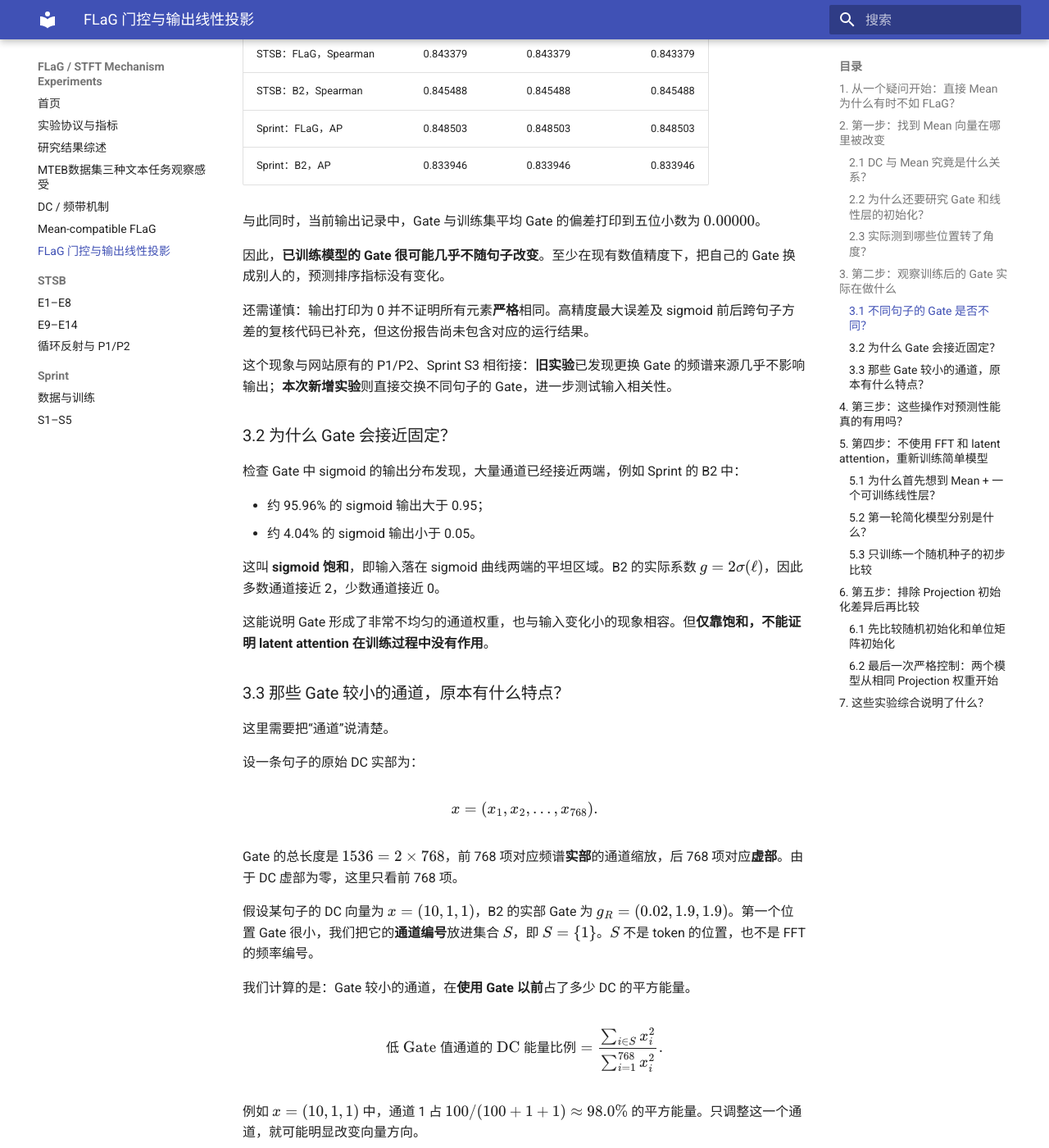
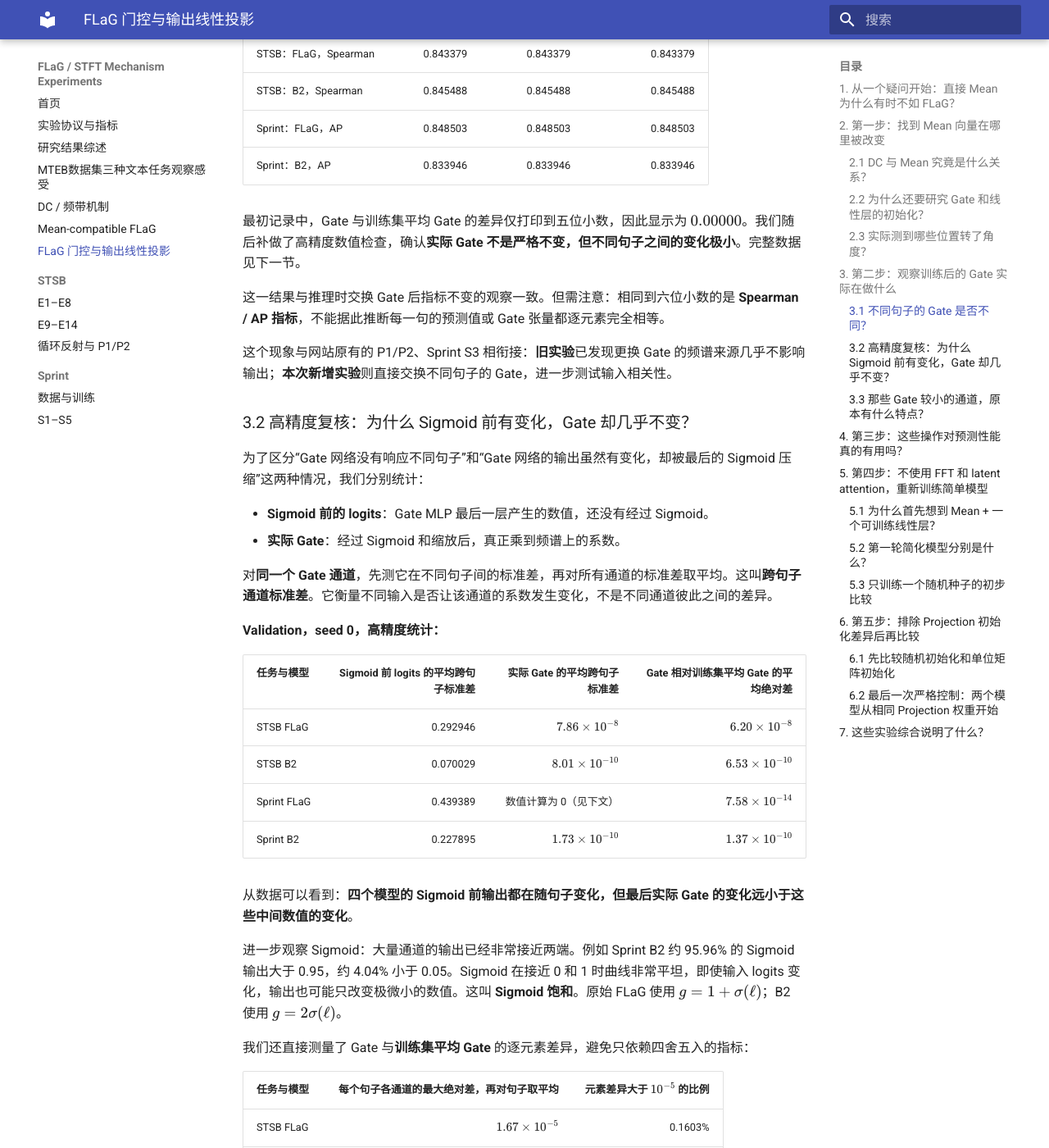
Before and after one commit to lumoswwr/FLaG-STFT-Notes, an MkDocs documentation site: the page built from docs/flag-gate-projection.md, in a window 1280 px wide and 1400 px high, scrolled down 2964 px. Shown: the whole window at 82% size. Built offline with MkDocs 1.6.1 and Material for MkDocs 9.7.7, drawn with Linux system fonts in a browser that asks for light colours; some of the changed text lies outside the part shown.

Commit message:
Integrate high-precision pre/post-Sigmoid gate variation into mechanism report without overriding other edits

```diff
--- a/docs/flag-gate-projection.md
+++ b/docs/flag-gate-projection.md
@@ -109,24 +109,48 @@ B2、seed 0、完成第一个 epoch 后：
 | Sprint：FLaG，AP | 0.848503 | 0.848503 | 0.848503 |
 | Sprint：B2，AP | 0.833946 | 0.833946 | 0.833946 |
 
-与此同时，当前输出记录中，Gate 与训练集平均 Gate 的偏差打印到五位小数为 $0.00000$。
+最初记录中，Gate 与训练集平均 Gate 的差异仅打印到五位小数，因此显示为 $0.00000$。我们随后补做了高精度数值检查，确认**实际 Gate 不是严格不变，但不同句子之间的变化极小**。完整数据见下一节。
 
-因此，**已训练模型的 Gate 很可能几乎不随句子改变**。至少在现有数值精度下，把自己的 Gate 换成别人的，预测排序指标没有变化。
-
-还需谨慎：输出打印为 0 并不证明所有元素**严格**相同。高精度最大误差及 sigmoid 前后跨句子方差的复核代码已补充，但这份报告尚未包含对应的运行结果。
+这一结果与推理时交换 Gate 后指标不变的观察一致。但需注意：相同到六位小数的是 **Spearman / AP 指标**，不能据此推断每一句的预测值或 Gate 张量都逐元素完全相等。
 
 这个现象与网站原有的 P1/P2、Sprint S3 相衔接：**旧实验**已发现更换 Gate 的频谱来源几乎不影响输出；**本次新增实验**则直接交换不同句子的 Gate，进一步测试输入相关性。
 
-### 3.2 为什么 Gate 会接近固定？
+### 3.2 高精度复核：为什么 Sigmoid 前有变化，Gate 却几乎不变？
 
-检查 Gate 中 sigmoid 的输出分布发现，大量通道已经接近两端，例如 Sprint 的 B2 中：
+为了区分“Gate 网络没有响应不同句子”和“Gate 网络的输出虽然有变化，却被最后的 Sigmoid 压缩”这两种情况，我们分别统计：
 
-- 约 95.96% 的 sigmoid 输出大于 0.95；
-- 约 4.04% 的 sigmoid 输出小于 0.05。
+- **Sigmoid 前的 logits**：Gate MLP 最后一层产生的数值，还没有经过 Sigmoid。
+- **实际 Gate**：经过 Sigmoid 和缩放后，真正乘到频谱上的系数。
 
-这叫 **sigmoid 饱和**，即输入落在 sigmoid 曲线两端的平坦区域。B2 的实际系数 $g=2\sigma(\ell)$，因此多数通道接近 2，少数通道接近 0。
+对**同一个 Gate 通道**，先测它在不同句子间的标准差，再对所有通道的标准差取平均。这叫**跨句子通道标准差**。它衡量不同输入是否让该通道的系数发生变化，不是不同通道彼此之间的差异。
 
-这能说明 Gate 形成了非常不均匀的通道权重，也与输入变化小的现象相容。但**仅靠饱和，不能证明 latent attention 在训练过程中没有作用**。
+**Validation，seed 0，高精度统计：**
+
+| 任务与模型 | Sigmoid 前 logits 的平均跨句子标准差 | 实际 Gate 的平均跨句子标准差 | Gate 相对训练集平均 Gate 的平均绝对差 |
+| --- | ---: | ---: | ---: |
+| STSB FLaG | 0.292946 | $7.86\times10^{-8}$ | $6.20\times10^{-8}$ |
+| STSB B2 | 0.070029 | $8.01\times10^{-10}$ | $6.53\times10^{-10}$ |
+| Sprint FLaG | 0.439389 | 数值计算为 0（见下文） | $7.58\times10^{-14}$ |
+| Sprint B2 | 0.227895 | $1.73\times10^{-10}$ | $1.37\times10^{-10}$ |
+
+从数据可以看到：**四个模型的 Sigmoid 前输出都在随句子变化，但最后实际 Gate 的变化远小于这些中间数值的变化**。
+
+进一步观察 Sigmoid：大量通道的输出已经非常接近两端。例如 Sprint B2 约 95.96% 的 Sigmoid 输出大于 0.95，约 4.04% 小于 0.05。Sigmoid 在接近 0 和 1 时曲线非常平坦，即使输入 logits 变化，输出也可能只改变极微小的数值。这叫 **Sigmoid 饱和**。原始 FLaG 使用 $g=1+\sigma(\ell)$；B2 使用 $g=2\sigma(\ell)$。
+
+我们还直接测量了 Gate 与**训练集平均 Gate** 的逐元素差异，避免只依赖四舍五入的指标：
+
+| 任务与模型 | 每个句子各通道的最大绝对差，再对句子取平均 | 元素差异大于 $10^{-5}$ 的比例 |
+| --- | ---: | ---: |
+| STSB FLaG | $1.67\times10^{-5}$ | 0.1603% |
+| STSB B2 | $3.46\times10^{-7}$ | 0% |
+| Sprint FLaG | $1.16\times10^{-10}$ | 0% |
+| Sprint B2 | $2.85\times10^{-8}$ | 0% |
+
+这里第二列**不是所有样本的全局最大值**，而是先计算每个句子的最大通道差异，再对这些最大值求平均。尤其在 STSB FLaG 中，仍能测到少数非零变化，所以不能写成“Gate 严格恒定”。
+
+**数值精度说明：** Sprint FLaG 的“Gate 跨句子标准差”在输出中显示为 0，但直接逐元素比较仍发现非零的极小差异。这是因为当前程序通过 $E[g^2]-E[g]^2$ 计算方差；当 Gate 几乎不变时，两个接近的量相减可能发生浮点精度损失。因此，“标准差为 0”**不能解释为数学上完全相同**。
+
+**本次更新后的结论：** Gate 网络在 Sigmoid 前对不同输入仍然有响应；高度饱和的 Sigmoid 与最后 Gate 几乎不变的现象一致，说明输入引起的变化在最终缩放系数上被强烈压缩。结合前一节的 Gate 互换实验，**当前训练好的模型在推理时几乎不依赖明显的逐句 Gate 差异**。但这并不能证明 latent attention 在训练阶段没有作用。
 
 ### 3.3 那些 Gate 较小的通道，原本有什么特点？
 
@@ -325,7 +349,7 @@ Seed 0，official test：
 把上面五步连起来看：
 
 1. **先定位变化**：FFT 的 DC 保留了 Mean 方向，但 Gate 和 Projection 会明显改变输出。
-2. **再观察 Gate 的行为**：已训练 Gate 高度饱和，交换不同句子的 Gate 几乎不影响性能，说明在这些 checkpoint 中**输入相关的 Gate 变化可能很小**。
+2. **再观察 Gate 的行为**：已训练 Gate 高度饱和。高精度检查发现 **Sigmoid 前的 logits 随句子变化，但实际 Gate 系数几乎不变**；交换不同句子的 Gate 也几乎不影响最终指标。这支持当前 checkpoint 的 Gate 在推理时接近固定缩放系数，但不是严格恒等。
 3. **检查它在调整什么**：少量 Gate 较低的实部通道恰好占据大量 DC 平方能量；模型正在改变各特征通道之间的相对权重。
 4. **检查训练后依赖性**：关闭某些 Gate 或跳过 Projection，会影响训练好的模型，但这不意味着这些部件在重新训练时一定不可替代。
 5. **最后从头训练简化模型**：Mean + 可训练线性 Projection 在 Sprint 三种子中取得了与完整 FLaG 接近或更高的 test AP；即使初始 Projection 权重完全相同，仍没有观察到 FLaG 的 test AP 优势。
```
